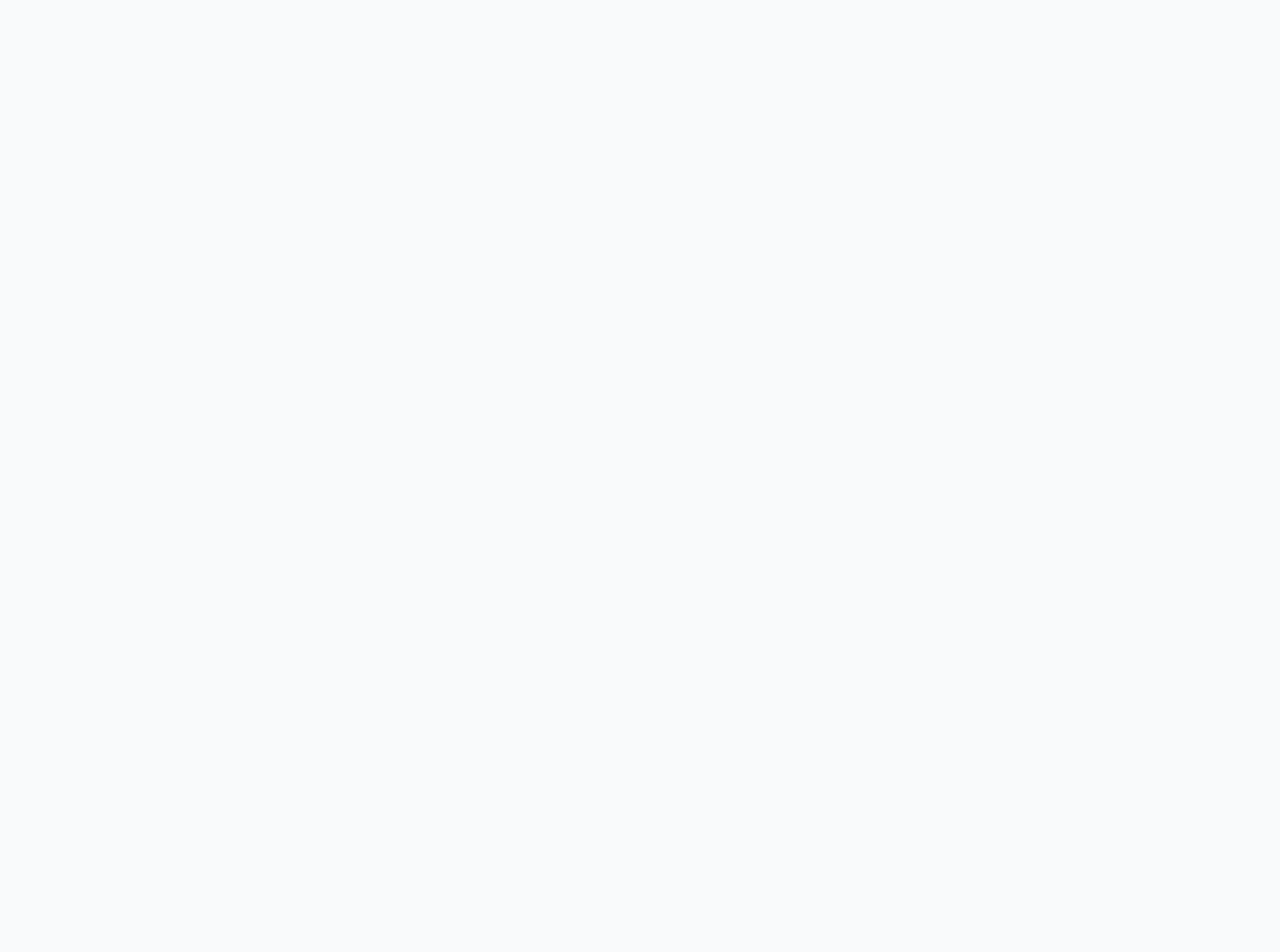
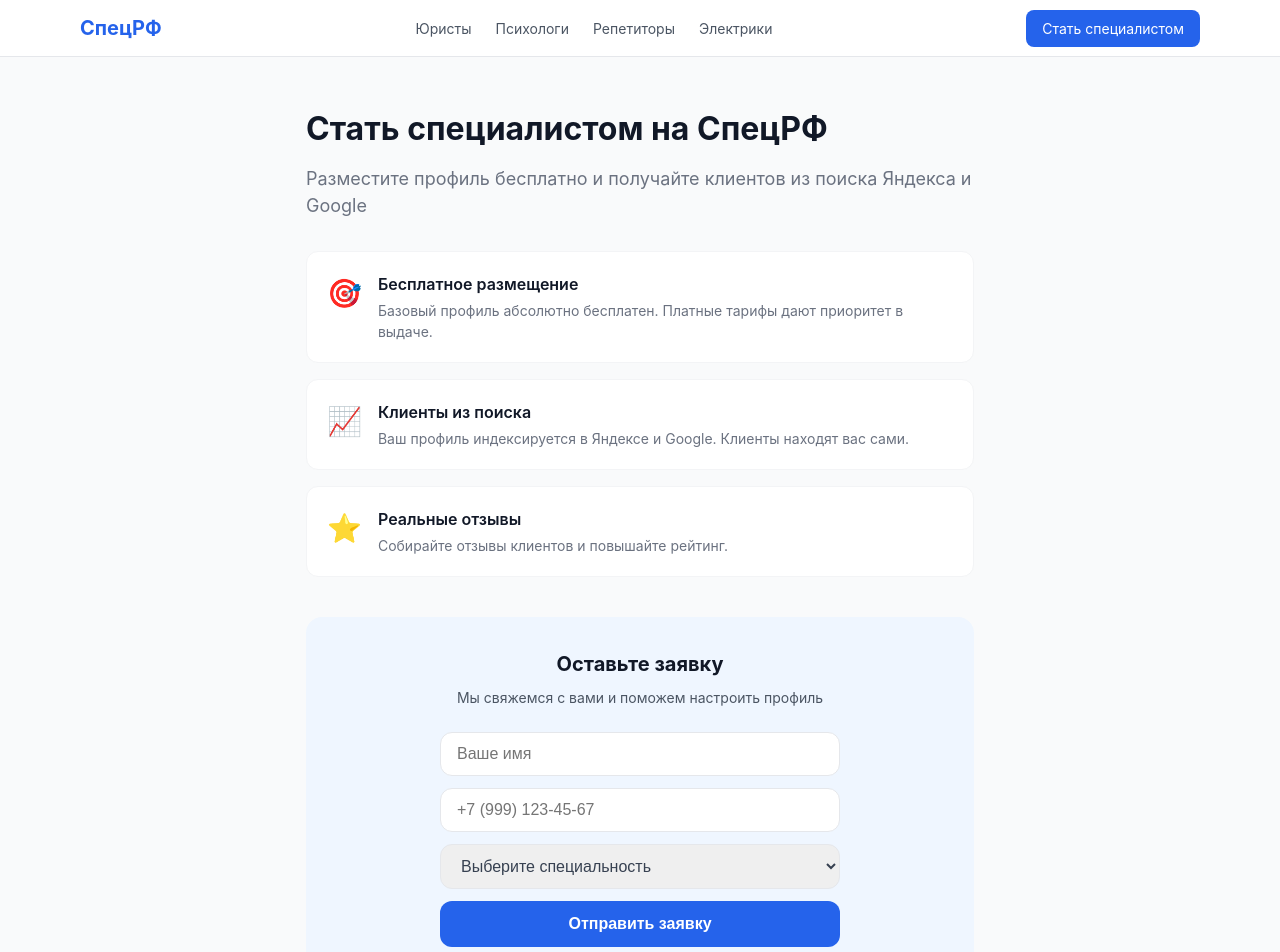
Before and after one commit to russialids-droid/specrf, a Next.js app: page /add-specialist in a window 1280 px wide. Before the commit this address had no page. Shown: the top 952 px of the page. Before the commit the page ends 800 px from the top, so only its background shows below. Built offline with nearby package versions, Linux system fonts and the light colour scheme.

Commit message:
feat: add about, privacy, add-specialist pages

```diff
--- /dev/null
+++ b/app/add-specialist/page.tsx
@@ -0,0 +1,47 @@
+import type { Metadata } from 'next'
+export const metadata: Metadata = {
+  title: 'Стать специалистом на СпецРФ — разместить профиль бесплатно',
+  description: 'Разместите свой профиль на СпецРФ бесплатно и получайте клиентов из поиска.',
+}
+export default function AddSpecialistPage() {
+  return (
+    <div style={{maxWidth:'700px',margin:'0 auto',padding:'3rem 1rem'}}>
+      <h1 style={{fontSize:'2rem',fontWeight:700,marginBottom:'0.75rem'}}>Стать специалистом на СпецРФ</h1>
+      <p style={{color:'#6b7280',fontSize:'1.125rem',marginBottom:'2rem'}}>Разместите профиль бесплатно и получайте клиентов из поиска Яндекса и Google</p>
+
+      <div style={{display:'grid',gap:'1rem',marginBottom:'2.5rem'}}>
+        {[
+          {icon:'🎯', title:'Бесплатное размещение', desc:'Базовый профиль абсолютно бесплатен. Платные тарифы дают приоритет в выдаче.'},
+          {icon:'📈', title:'Клиенты из поиска', desc:'Ваш профиль индексируется в Яндексе и Google. Клиенты находят вас сами.'},
+          {icon:'⭐', title:'Реальные отзывы', desc:'Собирайте отзывы клиентов и повышайте рейтинг.'},
+        ].map(({icon,title,desc}) => (
+          <div key={title} style={{background:'#fff',border:'1px solid #f3f4f6',borderRadius:'0.75rem',padding:'1.25rem',display:'flex',gap:'1rem',alignItems:'flex-start'}}>
+            <span style={{fontSize:'1.75rem'}}>{icon}</span>
+            <div>
+              <div style={{fontWeight:600,marginBottom:'0.25rem'}}>{title}</div>
+              <div style={{fontSize:'0.875rem',color:'#6b7280'}}>{desc}</div>
+            </div>
+          </div>
+        ))}
+      </div>
+
+      <div style={{background:'#eff6ff',borderRadius:'1rem',padding:'2rem',textAlign:'center'}}>
+        <h2 style={{fontSize:'1.25rem',fontWeight:700,marginBottom:'0.5rem'}}>Оставьте заявку</h2>
+        <p style={{color:'#4b5563',marginBottom:'1.5rem',fontSize:'0.875rem'}}>Мы свяжемся с вами и поможем настроить профиль</p>
+        <div style={{display:'flex',flexDirection:'column',gap:'0.75rem',maxWidth:'400px',margin:'0 auto'}}>
+          <input type="text" placeholder="Ваше имя" style={{padding:'0.75rem 1rem',borderRadius:'0.75rem',border:'1px solid #e5e7eb',fontSize:'1rem',outline:'none'}} />
+          <input type="tel" placeholder="+7 (999) 123-45-67" style={{padding:'0.75rem 1rem',borderRadius:'0.75rem',border:'1px solid #e5e7eb',fontSize:'1rem',outline:'none'}} />
+          <select style={{padding:'0.75rem 1rem',borderRadius:'0.75rem',border:'1px solid #e5e7eb',fontSize:'1rem',outline:'none',color:'#374151'}}>
+            <option value="">Выберите специальность</option>
+            <option>Юрист</option><option>Психолог</option><option>Репетитор</option>
+            <option>Бухгалтер</option><option>Электрик</option><option>Сантехник</option>
+            <option>Врач</option><option>Фотограф</option><option>Другое</option>
+          </select>
+          <button style={{background:'#2563eb',color:'#fff',padding:'0.875rem',borderRadius:'0.75rem',border:'none',fontWeight:600,fontSize:'1rem',cursor:'pointer'}}>
+            Отправить заявку
+          </button>
+        </div>
+      </div>
+    </div>
+  )
+}
```
Also changed, not shown: app/about/page.tsx (added, +29 -0 lines), app/privacy/page.tsx (added, +23 -0 lines).
